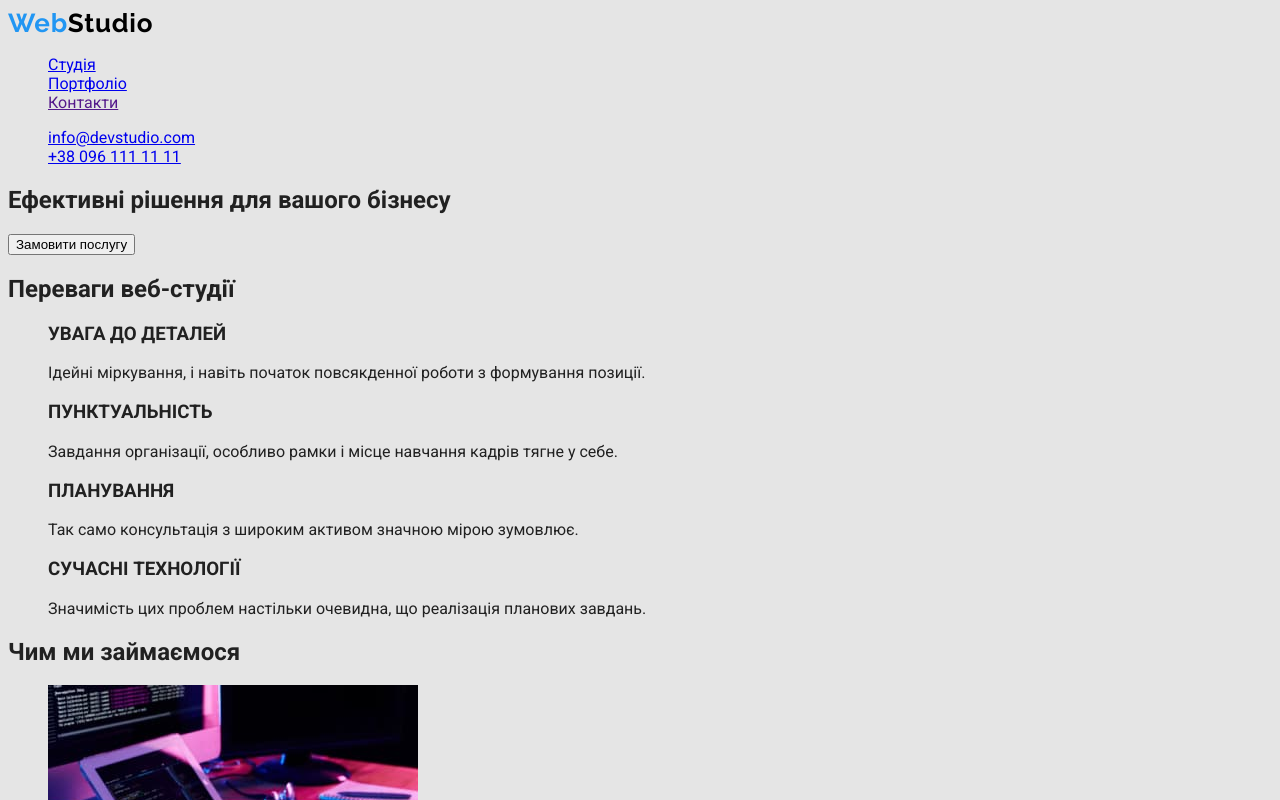
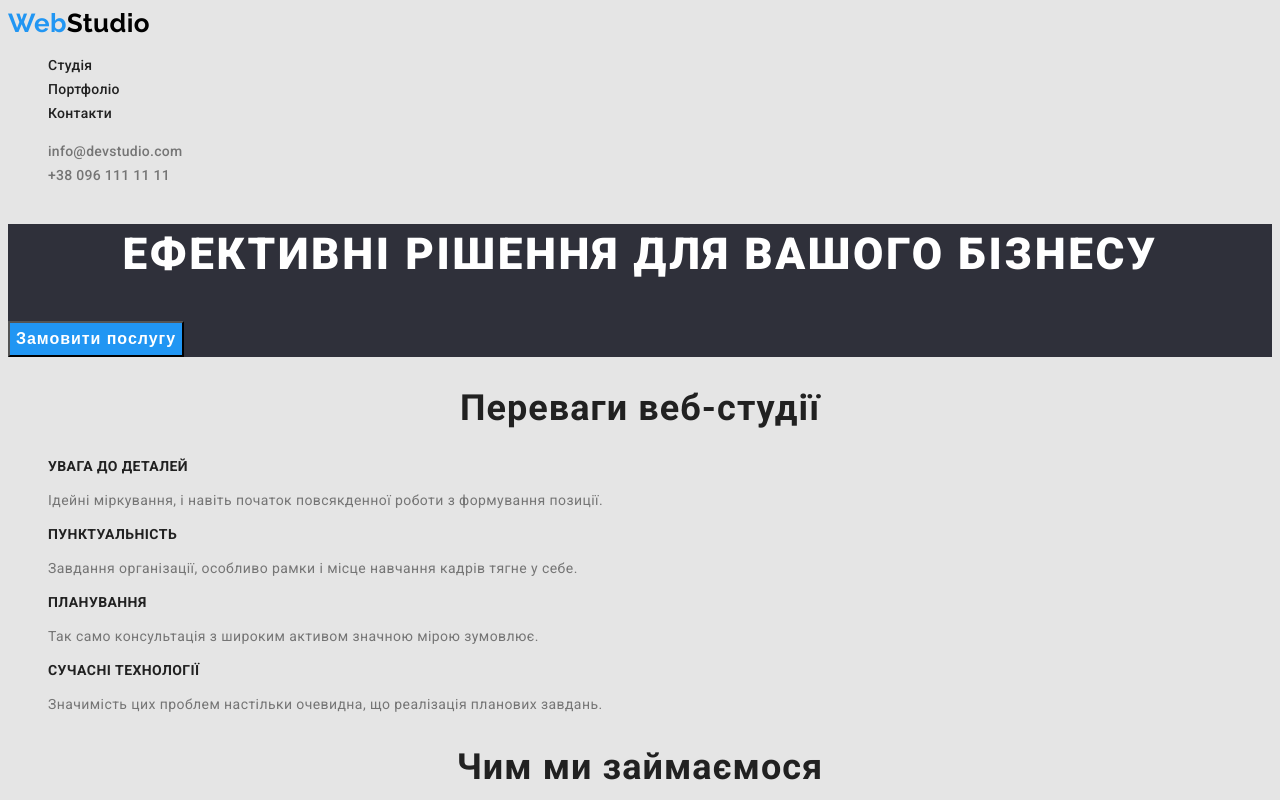
Before and after one commit to Ivan-Hrytsenok/goit-markup-hw-02, a plain HTML site: page index.html in a window 1280 px wide. Shown: the top 800 px of the page. Drawn offline with Linux system fonts and the light colour scheme.

Commit message:
completed work on index.html

```diff
--- a/css/style.css
+++ b/css/style.css
@@ -1,43 +1,137 @@
 /* Палитра */
-/* Доминирующий цвет текста -   #212121;
-второстепенный цвет текста - #757575;
+/* Цвет заголовков -   #212121;
+основной цвет текста - #757575;
 белый - #FFFFFF;
 синий - #2196F3;
+бэкграунд страницы - #E5E5E5;
+цвет лого - #000000;
+бэкграунд секции header and footer - #2F303A;
+бэкграунд футеоа - #2F303A;
 */
+:root {
+  --title-text-color: #212121;
+  --basic-text-color: #757575;
+  --accent-text-color: #2196f3;
+  --backgraund-color-page: #e5e5e5;
+  --logo-color: #000000;
+  --hero-footer-background-color: #2f303a;
+  --white-color: #ffffff;
+  --footer-contacts-color: rgba(255, 255, 255, 0.6);
+}
 
 body {
-  background-color: #e5e5e5;
-  color: #212121;
+  background-color: var(--backgraund-color-page);
+  color: var(--basic-text-color);
 
   font-family: 'Roboto', sans-serif;
+  font-size: 14px;
+  line-height: 1.71;
+  letter-spacing: 0.03em;
+}
+
+/* logo */
+.logo {
+  font-family: 'Raleway', sans-serif;
+  font-weight: 700;
+  font-size: 26px;
+  line-height: 1.19;
+  color: var(--logo-color);
+}
+.logo-first-word {
+  color: var(--accent-text-color);
+}
+
+/* navigation */
+.site-nav .link {
+  font-weight: 500;
+  font-size: 14px;
+  line-height: 1.14;
+  letter-spacing: 0.02em;
+  color: var(--title-text-color);
+}
+
+.list-contacts .link {
+  font-weight: 500;
+  font-size: 14px;
+  line-height: 1.14;
+  letter-spacing: 0.02em;
+  color: var(--basic-text-color);
 }
 
 .list {
   list-style: none;
 }
-.logo-word {
-  font-family: 'Raleway';
-  font-weight: 700;
-  font-size: 26px;
-  line-height: 31px;
-  letter-spacing: 0.03em;
-  color: #2196f3;
+.link {
   text-decoration: none;
 }
-.logo {
-  font-family: 'Raleway';
-  font-style: normal;
+/* hero */
+.hero {
+  background-color: var(--hero-footer-background-color);
+}
+.hero-title {
+  font-weight: 900;
+  font-size: 44px;
+  line-height: 1.37;
+  text-align: center;
+  letter-spacing: 0.06em;
+  text-transform: uppercase;
+  color: var(--white-color);
+}
+.hero-btn {
   font-weight: 700;
-  font-size: 26px;
-  line-height: 31px;
+  font-size: 16px;
+  line-height: 1.89;
+  letter-spacing: 0.06em;
+  color: var(--white-color);
+  background-color: var(--accent-text-color);
+  cursor: pointer;
+}
+/* section */
+.section-title {
+  font-weight: 700;
+  font-size: 36px;
+  line-height: 1.17;
+  text-align: center;
   letter-spacing: 0.03em;
-  color: #000000;
-  text-decoration: none;
+  color: var(--title-text-color);
 }
 
-.link {
-  color: #212121;
+/* benefits */
+.benefits-titles {
+  font-weight: 700;
+  font-size: 14px;
+  line-height: 1.14;
+  text-transform: uppercase;
+  color: var(--title-text-color);
 }
-.link:hover {
-  color: #2196f3;
+
+/* specialists */
+.specialists-title {
+  font-weight: 500;
+  font-size: 16px;
+  line-height: 1.19;
+  color: var(--title-text-color);
 }
+.specialist-profession {
+  font-size: 16px;
+  line-height: 1.19;
+}
+
+/* footer */
+.footer {
+  background-color: var(--hero-footer-background-color);
+}
+.logo-second-word {
+  color: var(--white-color);
+}
+.address a {
+  font-size: 14px;
+  line-height: 1.71;
+  font-style: normal;
+  color: var(--white-color);
+}
+.contacts-footer-list a {
+  font-size: 14px;
+  line-height: 1.71;
+  color: var(--footer-contacts-color);
+}
--- a/index.html
+++ b/index.html
@@ -17,46 +17,46 @@
   <body>
     <!-- Верхня лінія сайту -->
     <header>
-      <a href="./index.html" class="logo"><span class="logo-word">Web</span>Studio</a>
+      <a href="./index.html" class="logo link"><span class="logo-first-word">Web</span>Studio</a>
       <nav>
-        <ul class="list-nav list">
-          <li class="link"><a href="./index.html">Студія</a></li>
-          <li class="link"><a href="./portfolio.html">Портфоліо</a></li>
-          <li class="link"><a href="">Контакти</a></li>
+        <ul class="site-nav list">
+          <li><a href="./index.html" class="link">Студія</a></li>
+          <li><a href="./portfolio.html" class="link">Портфоліо</a></li>
+          <li><a href="" class="link">Контакти</a></li>
         </ul>
       </nav>
-      <ul class="list">
-        <li class="link"><a href="mailto:info@devstudio.com">info@devstudio.com</a></li>
-        <li class="link"><a href="tel:+380961111111">+38 096 111 11 11</a></li>
+      <ul class="list-contacts list">
+        <li><a href="mailto:info@devstudio.com" class="link">info@devstudio.com</a></li>
+        <li><a href="tel:+380961111111" class="link">+38 096 111 11 11</a></li>
       </ul>
     </header>
 
     <!-- Шапка сайту -->
     <main>
-      <section>
-        <h1>Ефективні рішення для вашого бізнесу</h1>
-        <button type="button">Замовити послугу</button>
+      <section class="hero">
+        <h1 class="hero-title">Ефективні рішення для вашого бізнесу</h1>
+        <button type="button" class="hero-btn">Замовити послугу</button>
       </section>
 
       <!-- Переваги веб-студії -->
-      <section>
+      <section class="section">
         <!-- Дану секцію для поліпшення симантичності та покращення пошуку данного сайту потрібно наділити заголовком, потім цей заголовок буде візуально скритий -->
-        <h2>Переваги веб-студії</h2>
-        <ul class="list">
+        <h2 class="section-title">Переваги веб-студії</h2>
+        <ul class="benefits-list list">
           <li>
-            <h3>УВАГА ДО ДЕТАЛЕЙ</h3>
+            <h3 class="benefits-titles">УВАГА ДО ДЕТАЛЕЙ</h3>
             <p>Ідейні міркування, і навіть початок повсякденної роботи з формування позиції.</p>
           </li>
           <li>
-            <h3>ПУНКТУАЛЬНІСТЬ</h3>
+            <h3 class="benefits-titles">ПУНКТУАЛЬНІСТЬ</h3>
             <p>Завдання організації, особливо рамки і місце навчання кадрів тягне у себе.</p>
           </li>
           <li>
-            <h3>ПЛАНУВАННЯ</h3>
+            <h3 class="benefits-titles">ПЛАНУВАННЯ</h3>
             <p>Так само консультація з широким активом значною мірою зумовлює.</p>
           </li>
           <li>
-            <h3>СУЧАСНІ ТЕХНОЛОГІЇ</h3>
+            <h3 class="benefits-titles">СУЧАСНІ ТЕХНОЛОГІЇ</h3>
             <p>Значимість цих проблем настільки очевидна, що реалізація планових завдань.</p>
           </li>
         </ul>
@@ -64,7 +64,7 @@
 
       <!-- Профіль веб-студії -->
       <section>
-        <h2>Чим ми займаємося</h2>
+        <h2 class="section-title">Чим ми займаємося</h2>
         <ul class="list">
           <li>
             <img src="./imeges/development.jpg" alt="Послуга розробки" width="370" />
@@ -84,16 +84,16 @@
 
       <!-- Команда працівників веб-студії -->
       <section>
-        <h2>Наша команда</h2>
-        <ul class="list">
+        <h2 class="section-title">Наша команда</h2>
+        <ul class="specialists-list list">
           <li>
             <img
               src="./imeges/imeges-specialist/igor-demynenko.jpg"
               alt="Чоловік в червоній сорочці в окулярах"
               width="270"
             />
-            <h3>Игорь Демьяненко</h3>
-            <p lang="en">Product Designer</p>
+            <h3 class="specialists-title">Игорь Демьяненко</h3>
+            <p class="specialist-profession" lang="en">Product Designer</p>
           </li>
           <li>
             <img
@@ -101,8 +101,8 @@
               alt="Жінка в чорному піджаку в окулярах"
               width="270"
             />
-            <h3>Ольга Репина</h3>
-            <p lang="en">Frontend Developer</p>
+            <h3 class="specialists-title">Ольга Репина</h3>
+            <p class="specialist-profession" lang="en">Frontend Developer</p>
           </li>
           <li>
             <img
@@ -110,8 +110,8 @@
               alt="Чоловік в голубій сорочці"
               width="270"
             />
-            <h3>Николай Тарасов</h3>
-            <p lang="en">Marketing</p>
+            <h3 class="specialists-title">Николай Тарасов</h3>
+            <p class="specialist-profession" lang="en">Marketing</p>
           </li>
           <li>
             <img
@@ -119,22 +119,26 @@
               alt="Чоловік в черній футболці в окулярах"
               width="270"
             />
-            <h3>Михаил Ермаков</h3>
-            <p lang="en">UI Designer</p>
+            <h3 class="specialists-title">Михаил Ермаков</h3>
+            <p class="specialist-profession" lang="en">UI Designer</p>
           </li>
         </ul>
       </section>
     </main>
 
     <!-- Нижня лінія сайту -->
-    <footer>
-      <a href="./index.html" class="logo"><span class="logo-word">Web</span>Studio</a>
-      <address>
-        <a href="https://goo.gl/maps/TEBKrd3tF9hV3VJEA">м. Київ, пр-т Лесі Українки, 26</a>
+    <footer class="footer">
+      <a href="./index.html" class="logo link"
+        ><span class="logo-first-word">Web</span><span class="logo-second-word">Studio</span></a
+      >
+      <address class="address">
+        <a href="https://goo.gl/maps/TEBKrd3tF9hV3VJEA" class="link"
+          >м. Київ, пр-т Лесі Українки, 26</a
+        >
       </address>
-      <ul class="list">
-        <li><a href="mailto:info@devstudio.com">info@devstudio.com</a></li>
-        <li><a href="tel:+380961111111">+38 096 111 11 11</a></li>
+      <ul class="contacts-footer-list list">
+        <li><a href="mailto:info@devstudio.com" class="link">info@devstudio.com</a></li>
+        <li><a href="tel:+380961111111" class="link">+38 096 111 11 11</a></li>
       </ul>
     </footer>
   </body>
```
Also changed, not shown: portfolio.html (+19 -15 lines).
